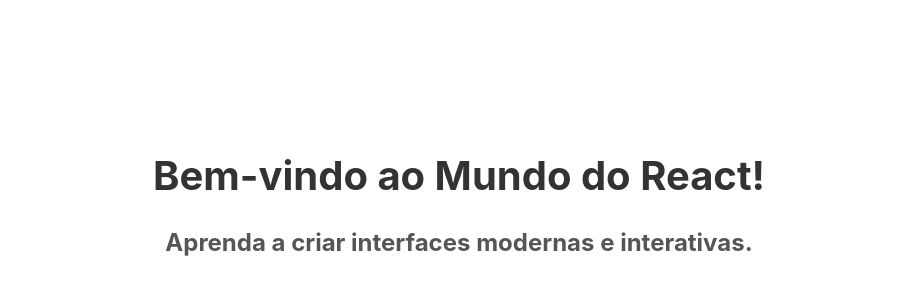
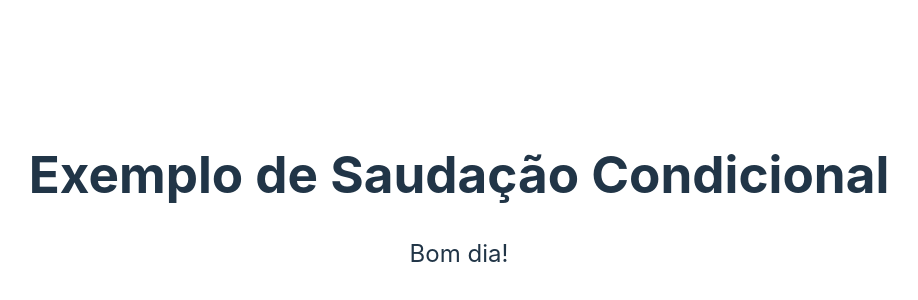
Before and after one commit to werik-antunes/React-Lista-01-, a React (Vite) app: page / in a window 1280 px wide. Shown: the part 196-496 px from the top of the page, without its empty margins (181-1099 px from the left). Built offline with nearby package versions, Linux system fonts and the light colour scheme.

Commit message:
Exercicio 08
Componentes de react utilizando if e else

```diff
--- a/src/App.jsx
+++ b/src/App.jsx
@@ -1,13 +1,15 @@
 
 import './App.css'
-import TituloESubtitulo from './components/TituloESubtitulo'
+import Saudacao from './components/Saudacao'
+
 
 
 function App() {
-
+  const isDia = true;
   return (
     <>
-      <TituloESubtitulo />
+      <h1>Exemplo de Saudação Condicional</h1>
+      <Saudacao isDia={isDia} />
     </>
   )
 }
--- a/src/components/Saudacao.jsx
+++ b/src/components/Saudacao.jsx
@@ -1,12 +1,11 @@
 import React from "react";
 
-function Saudacao(){
-    return(
-        <div>
-            <h1>Seja bem-vindo!</h1>
-            <p> Espero que você tenha um excelente dia.</p>
-        </div>
-    )
+function Saudacao({ isDia }) {
+  return (
+    <div style={{ textAlign: "center", marginTop: "20px", fontSize: "1.5em" }}>
+      {isDia ? <p>Bom dia!</p> : <p>Boa noite!</p>}
+    </div>
+  );
 }
 
 export default Saudacao;
```
